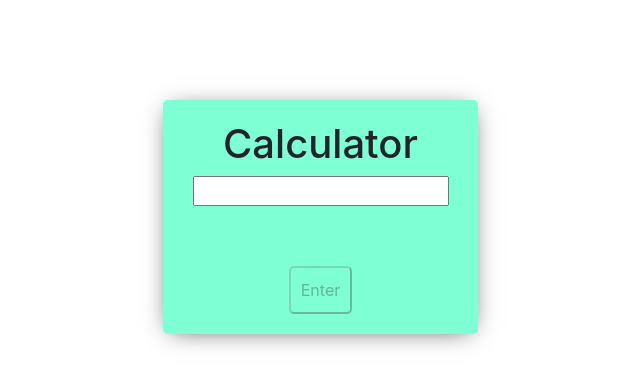
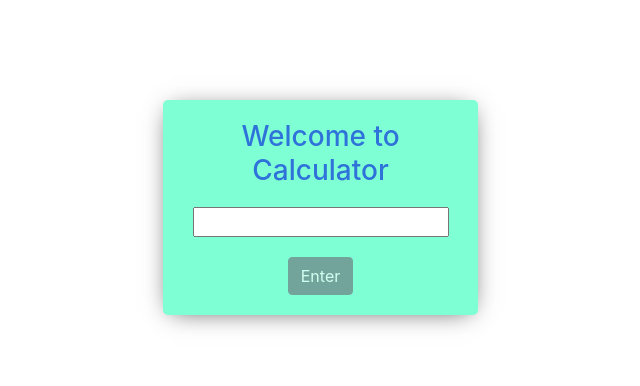
Before and after one commit to swapnilblues/calculator-app-client, a React (Create React App) app: page / in a window 1280 px wide. Shown: the top 386 px of the page, without its empty margins (387-1027 px from the left). Built offline with nearby package versions, Linux system fonts and the light colour scheme; no server answers.

Commit message:
Fixed buttons

```diff
--- a/package.json
+++ b/package.json
@@ -10,8 +10,7 @@
     "react-dom": "^17.0.1",
     "react-scripts": "4.0.2",
     "socket.io-client": "2.3.0",
-    "web-vitals": "^1.0.1",
-    "@material-ui/core": "^4.11.3"
+    "web-vitals": "^1.0.1"
   },
   "scripts": {
     "start": "react-scripts start",
@@ -38,7 +37,6 @@
     ]
   },
   "devDependencies": {
-    "@material-ui/core": "^4.11.3",
     "react-router-dom": "^5.2.0"
   }
 }
--- a/src/App.css
+++ b/src/App.css
@@ -66,6 +66,10 @@ form {
   margin-bottom: 40px;
 }
 
+.entry-field {
+  margin-top: 20px;
+}
+
 button {
   margin-top: 20px;
   padding: 10px;
--- a/src/Calculator/calculator.js
+++ b/src/Calculator/calculator.js
@@ -1,7 +1,5 @@
 import React from "react";
 import io from 'socket.io-client'
-// import {TextField} from '@material-ui/core'
-// import {Button} from '@material-ui/core';
 
 const socket = io('https://calculator-app-server.herokuapp.com/')
 
@@ -9,8 +7,8 @@ export default class Calculator extends React.Component {
 
     state = {
         message: '',
-        num1: '',
-        num2: '',
+        num1: NaN,
+        num2: NaN,
         symbol: '+',
         name: '',
         chat: [],
@@ -67,7 +65,7 @@ export default class Calculator extends React.Component {
 
         await socket.emit('a', this.state.name, this.state.message)
         await this.setState({
-            message: ''
+            message: '',
         })
     }
 
@@ -139,18 +137,15 @@ export default class Calculator extends React.Component {
                                 }
                                 value={this.state.num2}
                                 id="outlined-multiline-static"
-                                // variant="outlined"
-                                // label="Second Number"
                             />
                         </div>
                         <div className={"calculate-button"}>
                             {
-                                (this.state.num1 === '' ||
-                                    this.state.num2 === ''
+                                (isNaN(this.state.num1) ||
+                                    isNaN(this.state.num2)
                                 ) &&
                                 <button
-                                    disabled
-                                    // variant="contained"
+                                    className="btn btn-secondary disabled"
                                 >
                                     Calculate
                                 </button>
@@ -158,13 +153,12 @@ export default class Calculator extends React.Component {
                             }
 
                             {
-                                (this.state.num1 !== '' &&
-                                    this.state.num2 !== ''
+                                (!isNaN(this.state.num1) &&
+                                    !isNaN(this.state.num2)
                                 ) &&
                                 <button
-
-                                    color={"secondary"}
-                                    // variant="contained"
+                                    className="btn btn-primary"
+                                    type="submit"
                                     onClick={this.calculate}
                                 >
                                     Calculate
--- a/src/entry.js
+++ b/src/entry.js
@@ -21,8 +21,8 @@ export default class Entry extends React.Component {
                {   !this.state.submit &&
                <div className="login-form left-margin">
                    <form className="bg-color">
-                       <h1>Calculator</h1>
-                       <div className="name-field">
+                       <h3>Welcome to Calculator</h3>
+                       <div className="entry-field">
                            <input
                                onChange={async (e) =>
                                    await this.setState({
@@ -36,8 +36,7 @@ export default class Entry extends React.Component {
                        {
                            this.state.name === '' &&
                            <button
-                               disabled
-                               // variant="contained"
+                               className="btn btn-secondary disabled"
                            >
                                Enter
                            </button>
@@ -47,9 +46,8 @@ export default class Entry extends React.Component {
                        {
                            this.state.name !== '' &&
                            <button
-
-                               color={"secondary"}
-                               // variant="contained"
+                               className="btn btn-primary"
+                               type="submit"
                                onClick={this.submit}
                            >
                                Enter
```
Also changed, not shown: 1 other file (tests, documents, lock files or other folders).
